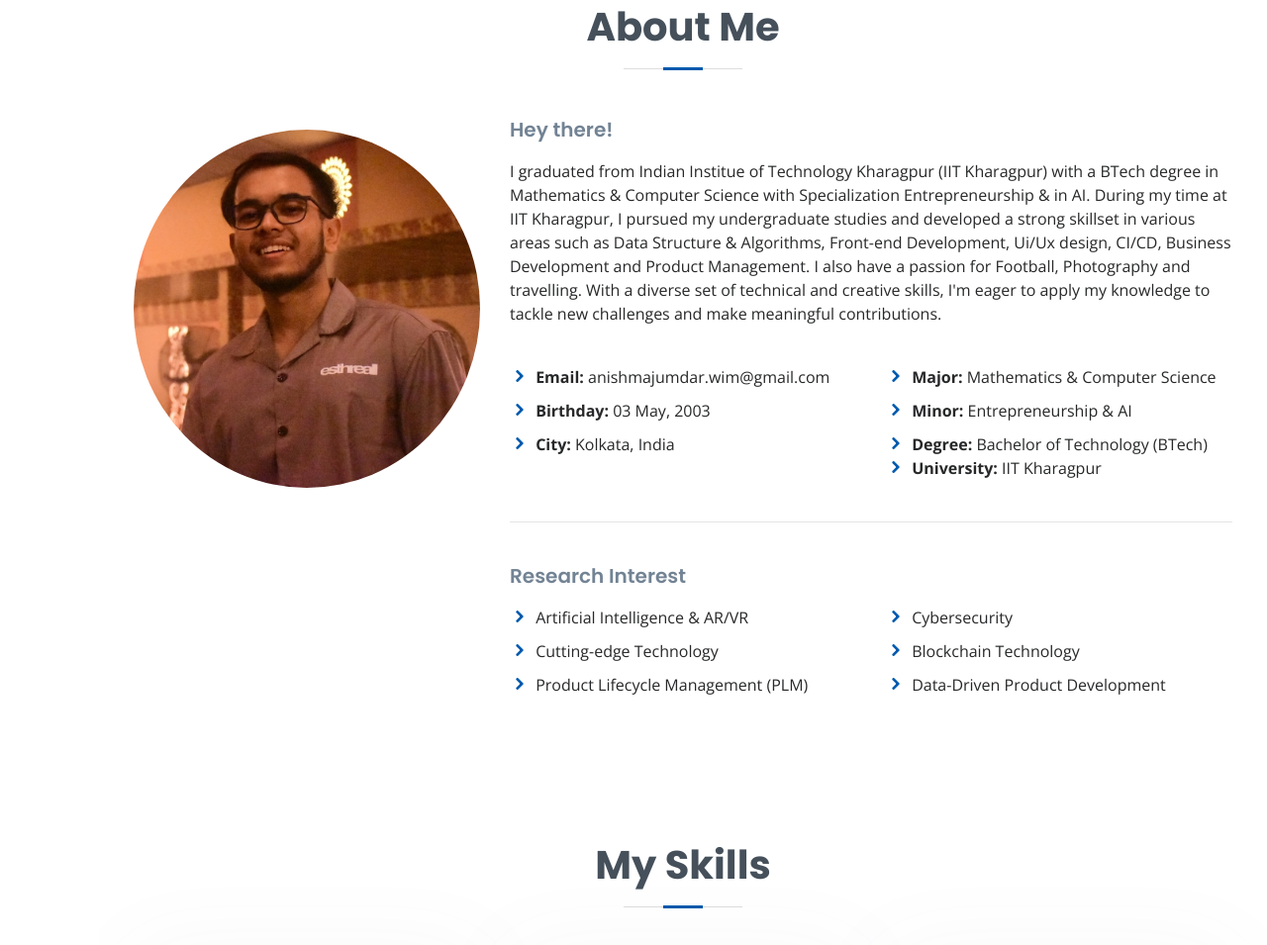
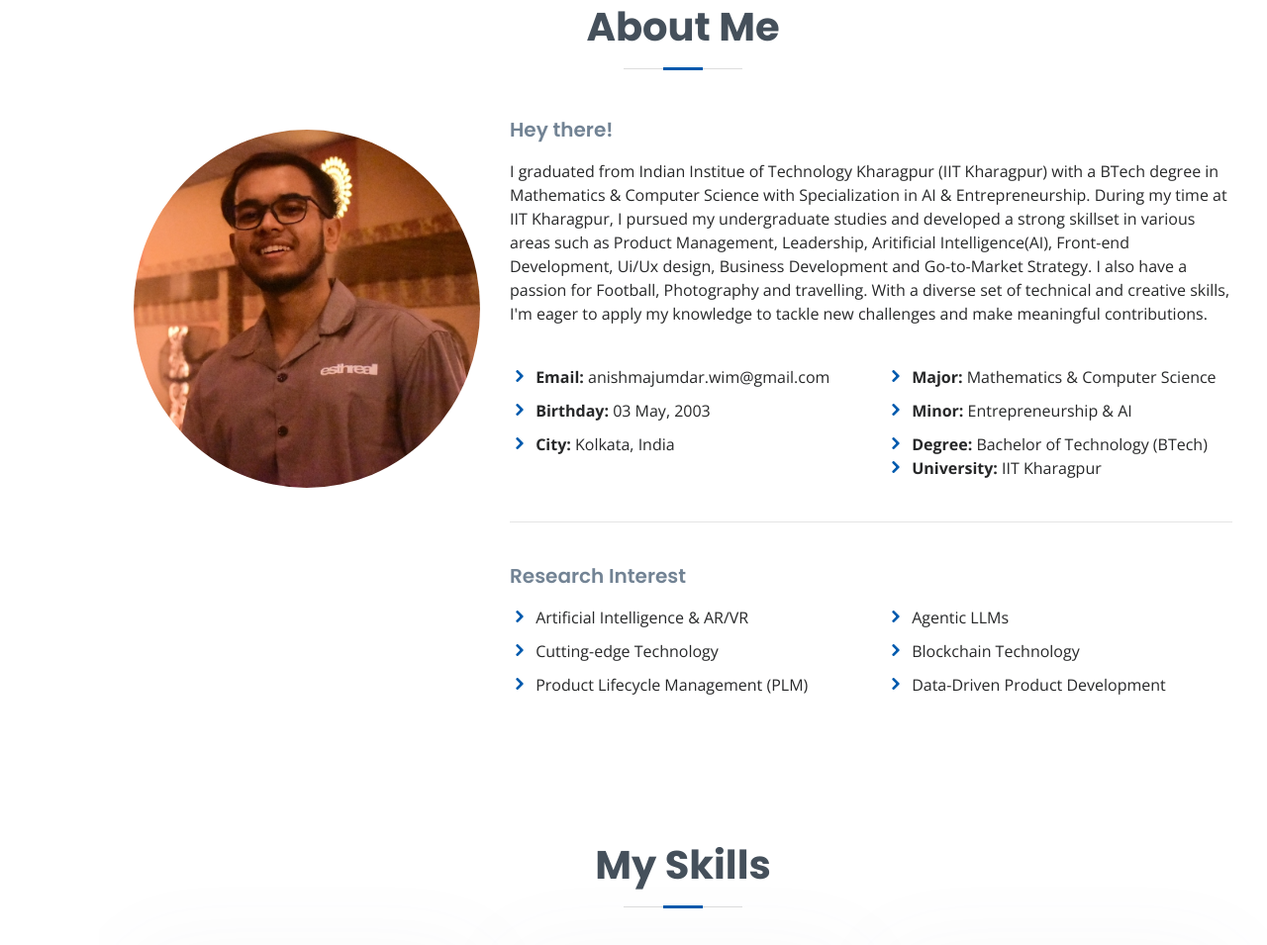
Before and after one commit to GauravM7890/Portfolio, a plain HTML site: page index.html in a window 1280 px wide. Shown: the part 857-1812 px from the top of the page at 99% size. Drawn offline with nearby package versions, Linux system fonts and the light colour scheme; files whose address does not match are found by name.

Commit message:
Update index.html

```diff
--- a/index.html
+++ b/index.html
@@ -116,10 +116,10 @@
           <div class="col-lg-8 pt-4 pt-lg-0 content">
             <h3> Hey there! </h3>
             <p class="font-weight-normal">
-              I graduated from Indian Institue of Technology Kharagpur (IIT Kharagpur) with a BTech degree in Mathematics & Computer Science with Specialization Entrepreneurship & in AI. During
+              I graduated from Indian Institue of Technology Kharagpur (IIT Kharagpur) with a BTech degree in Mathematics & Computer Science with Specialization in AI & Entrepreneurship. During
               my time at IIT Kharagpur, I pursued my undergraduate studies and developed a strong skillset in various areas such
               as
-              Data Structure & Algorithms, Front-end Development, Ui/Ux design, CI/CD, Business Development and Product Management. I also have a
+              Product Management, Leadership, Aritificial Intelligence(AI), Front-end Development, Ui/Ux design, Business Development and Go-to-Market Strategy. I also have a
               passion for Football, Photography and travelling. With a
               diverse set of technical and creative skills, I'm eager to apply my knowledge to tackle new challenges and
               make meaningful contributions.
@@ -154,7 +154,7 @@
               </div>
               <div class="col-lg-6">
                 <ul>
-                  <li> <i class="icofont-rounded-right"></i> Cybersecurity </li>
+                  <li> <i class="icofont-rounded-right"></i> Agentic LLMs </li>
                   <li> <i class="icofont-rounded-right"></i> Blockchain Technology </li>
                   <li> <i class="icofont-rounded-right"></i> Data-Driven Product Development </li>
                 </ul>
```
